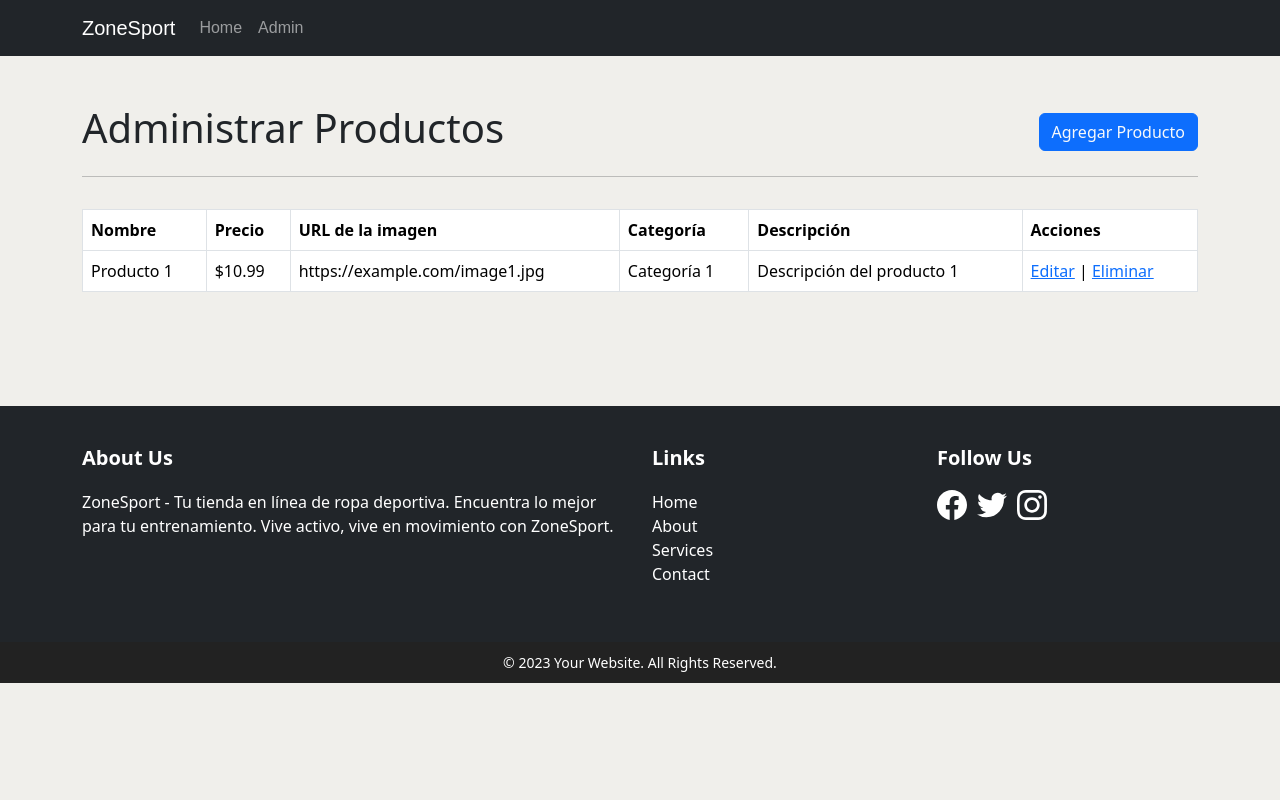
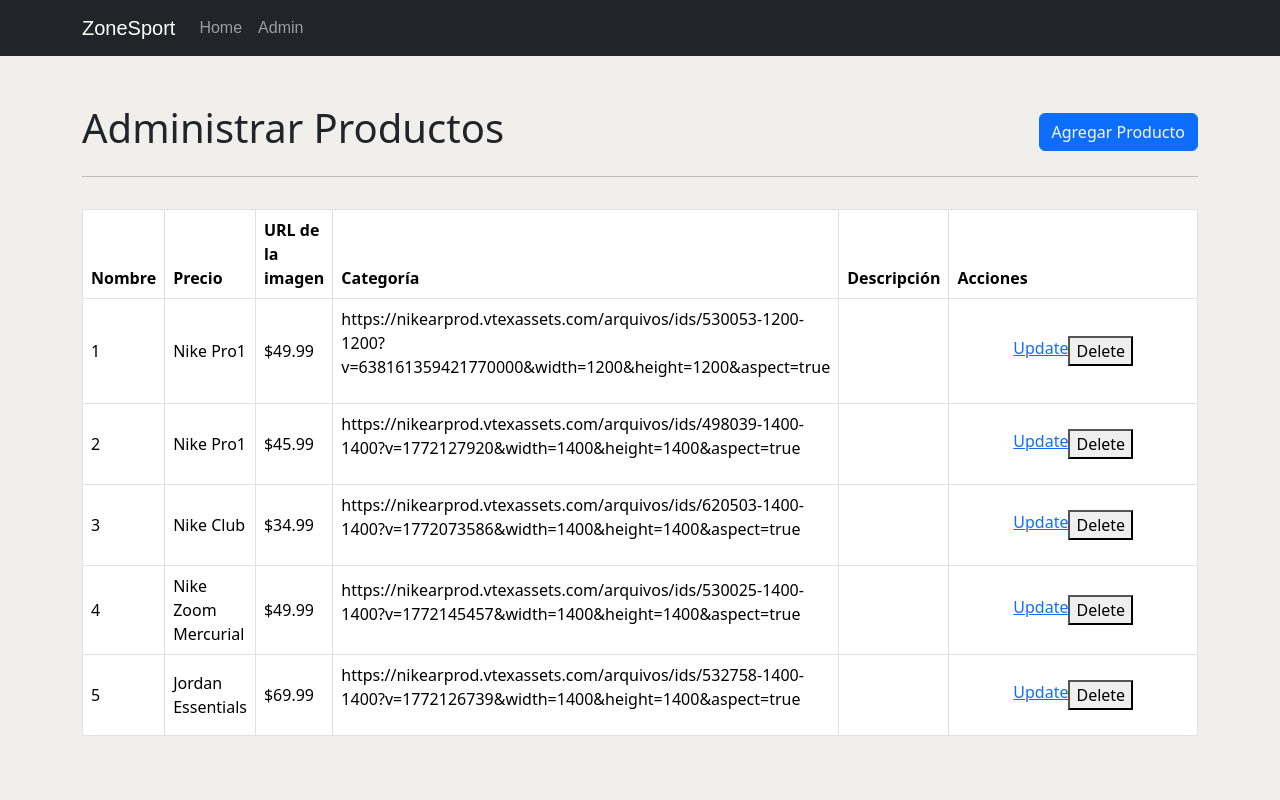
Before and after one commit to MarianoDiazz/ZoneSport, a React (Vite) app: page /Admin in a window 1280 px wide. Shown: the top 800 px of the page. Built offline with nearby package versions, Linux system fonts and the light colour scheme; data requests are answered from the project's data file; a web font is replaced by a local one.

Commit message:
add READ products, y seccion products en home

```diff
--- /dev/null
+++ b/db.json
@@ -0,0 +1,34 @@
+{
+    "products": [
+      {
+        "id": "1",
+        "name": "Nike Pro1",
+        "price": "$49.99",
+        "image": "https://nikearprod.vtexassets.com/arquivos/ids/530053-1200-1200?v=638161359421770000&width=1200&height=1200&aspect=true"
+      },
+      {
+        "id": "2",
+        "name": "Nike Pro1",
+        "price": "$45.99",
+        "image": "https://nikearprod.vtexassets.com/arquivos/ids/498039-1400-1400?v=1772127920&width=1400&height=1400&aspect=true"
+      },
+      {
+        "id": "3",
+        "name": "Nike Club",
+        "price": "$34.99",
+        "image": "https://nikearprod.vtexassets.com/arquivos/ids/620503-1400-1400?v=1772073586&width=1400&height=1400&aspect=true"
+      },
+      {
+        "id": "4",
+        "name": "Nike Zoom Mercurial",
+        "price": "$49.99",
+        "image": "https://nikearprod.vtexassets.com/arquivos/ids/530025-1400-1400?v=1772145457&width=1400&height=1400&aspect=true"
+      },
+      {
+        "id": "5",
+        "name": "Jordan Essentials",
+        "price": "$69.99",
+        "image": "https://nikearprod.vtexassets.com/arquivos/ids/532758-1400-1400?v=1772126739&width=1400&height=1400&aspect=true"
+      }
+    ]
+  }
--- a/index.html
+++ b/index.html
@@ -12,6 +12,10 @@
 <body>
   <div id="root"></div>
   <script type="module" src="/src/main.jsx"></script>
+  <script>
+    window.API_URL = 'http://localhost:3007';
+  </script>
+
 </body>
 
 </html>
--- a/package.json
+++ b/package.json
@@ -10,6 +10,7 @@
     "preview": "vite preview"
   },
   "dependencies": {
+    "axios": "^1.4.0",
     "bootstrap": "^5.3.0",
     "react": "^18.2.0",
     "react-bootstrap": "^2.7.4",
--- a/src/App.jsx
+++ b/src/App.jsx
@@ -1,4 +1,4 @@
-import React from 'react';
+import React, { useEffect, useState } from 'react';
 import { BrowserRouter, Routes, Route } from 'react-router-dom';
 import 'bootstrap/dist/css/bootstrap.css';
 import Admin from './components/Admin/Admin';
@@ -6,22 +6,50 @@
 import Navigation from './components/Navigation';
 import ProductCreate from './components/Admin/ProductCreate';
 import Footer from './components/Footer';
+import ProductDetail from './components/ProductDetail';
+import axios from './config/AxiosApi';
 
 function App() {
+  const [products, setProducts] = useState([])
+
+  //  variable de entorno
+  // por problemas la defini en index.html
+  const URL = window.API_URL;
+  console.log(URL)
+
+
+  useEffect(() => {
+    getApi()
+  }, [])
+  const getApi = async () => {
+    try {
+      const res = await fetch(' http://localhost:3007/products')
+      const productApi = await res.json()
+      setProducts(productApi)
+
+
+      // const res = await axios.get(URL)
+      // const productApi = res?.data
+      // setProducts(productApi)
+
+
+    } catch (error) {
+      console.log(error);
+    }
+  }
+
   return (
     <BrowserRouter>
       <Navigation />
       <div>
         <main>
           <Routes>
-            <Route exact path="/" element={<Home />} />
-            <Route exact path="/Admin" element={<Admin />} />
-            <Route exact path="/Admin/create" element={<ProductCreate />} />
-
-          </Routes>
+            <Route exact path="/" element={<Home products={products} />} />
+            <Route path="/Admin" element={<Admin products={products} URL={URL} getApi={getApi} />} />
+            <Route path="/Admin/create" element={<ProductCreate />} />          </Routes>
         </main>
       </div>
-        <Footer />
+      <Footer />
     </BrowserRouter>
   );
 }
--- a/src/components/Admin/Admin.jsx
+++ b/src/components/Admin/Admin.jsx
@@ -1,25 +1,12 @@
 import React, { useState } from 'react';
 import { Container, Table } from 'react-bootstrap';
 import { Link } from 'react-router-dom';
+import Product from './Product';
 
-const Admin = () => {
-  // Datos de ejemplo de los productos
-  const products = [
-    {
-      id: 1,
-      name: 'Producto 1',
-      price: '$10.99',
-      image: 'https://example.com/image1.jpg',
-      category: 'Categoría 1',
-      description: 'Descripción del producto 1',
-    },
-    // Agrega más productos aquí...
-  ];
+const Admin = ({ products, getApi, URL }) => {
 
-  // Función para obtener los productos desde una API
-  const getApi = () => {
-    // Lógica para obtener los productos desde una API
-  };
+
+
   return (
     <Container className="py-5 containerTable">
       <div className="d-flex align-items-center justify-content-between">
@@ -34,7 +21,7 @@
       </div>
       <hr />
       {/* Table of products */}
-      {products && products.length !== 0 ? (
+      {products.length !== 0 ? (
         <Table bordered hover responsive className="align-middle mt-3">
           <thead>
             <tr>
@@ -47,20 +34,12 @@
             </tr>
           </thead>
           <tbody>
-            {products.map((product) => (
-              <tr key={product.id}>
-                {/* Renderizar los datos de cada producto en las celdas de la tabla */}
-                <td>{product.name}</td>
-                <td>{product.price}</td>
-                <td>{product.image}</td>
-                <td>{product.category}</td>
-                <td>{product.description}</td>
-                <td>
-                  {/* Acciones para editar o eliminar el producto */}
-                  <Link to={`/product/edit/${product.id}`}>Editar</Link> |{' '}
-                  <Link to={`/product/delete/${product.id}`}>Eliminar</Link>
-                </td>
-              </tr>
+            {products?.map((product) => (
+              <Product key={product.id}
+                product={product}
+                URL={URL}
+                getApi={getApi} />
+
             ))}
           </tbody>
         </Table>
@@ -69,8 +48,9 @@
           {/* No products found message */}
           <h1>No hay productos disponibles</h1>
         </div>
-      )}
-    </Container>
+      )
+      }
+    </Container >
   );
 };
 
--- /dev/null
+++ b/src/components/Admin/Product.jsx
@@ -0,0 +1,30 @@
+import React from 'react';
+import { Link } from 'react-router-dom';
+
+const Product = ({ product, getApi, URL }) => {
+    return (
+        <tr>
+            <td>{product.id}</td>
+            <td>{product.name}</td>
+            <td>{product.price}</td>
+            <td>
+                <p> {product.image}</p>
+            </td>
+            <td> {product.category}</td>
+            <td className='w-25'>
+                <div className='d-flex justify-content-center'>
+                    <Link to={`admin/edit/${product.id}`}
+                        className='btn-edit'>
+                        Update
+                    </Link>
+                    <button className='btn-btn-red'>
+                        Delete
+                    </button>
+                </div>
+
+            </td>
+        </tr>
+    );
+};
+
+export default Product;
--- a/src/components/BestSeller.jsx
+++ b/src/components/BestSeller.jsx
@@ -2,6 +2,7 @@
 import Slider from 'react-slick';
 import 'slick-carousel/slick/slick.css';
 import 'slick-carousel/slick/slick-theme.css';
+import { Link } from 'react-router-dom';
 
 const BestSeller = () => {
   const settings = {
@@ -41,19 +42,19 @@
       image: 'https://nikearprod.vtexassets.com/arquivos/ids/498039-1400-1400?v=1772127920&width=1400&height=1400&aspect=true',
     },
     {
-            id: 2,
+      id: 3,
       name: 'Nike Club',
       price: '$34.99',
       image: 'https://nikearprod.vtexassets.com/arquivos/ids/620503-1400-1400?v=1772073586&width=1400&height=1400&aspect=true',
     },
     {
-            id: 2,
+      id: 4,
       name: 'Nike Zoom Mercurial',
       price: '$49.99',
       image: 'https://nikearprod.vtexassets.com/arquivos/ids/530025-1400-1400?v=1772145457&width=1400&height=1400&aspect=true',
     },
     {
-            id: 2,
+      id: 5,
       name: 'Jordan Essentials',
       price: '$69.99',
       image: 'https://nikearprod.vtexassets.com/arquivos/ids/532758-1400-1400?v=1772126739&width=1400&height=1400&aspect=true',
@@ -63,15 +64,15 @@
 
   return (
     <div className="product-section">
-            <h1 >Productos destacados</h1>
+      <h1>Productos destacados</h1>
       <Slider {...settings}>
         {products.map((product) => (
           <div key={product.id} className="product-card">
+
               <img src={product.image} alt={product.name} />
               <h3>{product.name}</h3>
               <p>{product.price}</p>
-                        {/* Otros detalles del producto */}
-                        {/* <button className="slick-next custom-next-button" /> */}
+
           </div>
         ))}
       </Slider>
--- /dev/null
+++ b/src/components/CardProduct.jsx
@@ -0,0 +1,35 @@
+import React from 'react';
+import { Card, CardImg } from 'react-bootstrap';
+import { Link } from 'react-router-dom';
+
+const CardProduct = ({ product }) => {
+    return (
+        <div>
+            <Card>
+                <CardImg className='img-fluid' variant='top' src={product.image} />
+                <Card.Body>
+                    <div className='d-flex align-items-center'>
+                        <Card.Title>
+                            {product.name}
+                        </Card.Title>
+                        <span>New</span>
+                    </div>
+
+                    <Card.Text>
+                        {/* {product.desc} */}
+                    </Card.Text>
+                    <div>
+                        <p> $ {product.price}</p>
+                        <Link to="/product/buy"
+                            className='btn-red '>
+                            Comprar
+                        </Link>
+                    </div>
+                </Card.Body>
+            </Card>
+
+        </div>
+    );
+};
+
+export default CardProduct;
--- a/src/components/Home.jsx
+++ b/src/components/Home.jsx
@@ -3,13 +3,30 @@
 import BestSeller from './BestSeller';
 import Marcas from './Marcas';
 import Generos from './Generos';
+import { Row, Col } from 'react-bootstrap';
+import CardProduct from './CardProduct';
 
-const Home = () => {
+const Home = ({ products }) => {
     return (
         <div>
             <CarouselHome />
             <BestSeller />
             <Marcas />
+            <h1>Productos</h1>
+            <hr />
+            {products?.length !== 0 ?
+                <Row>
+                    {products?.map((product) => (
+                        <Col xl={3} lg={4} md={6} className='my-2'>
+                            <CardProduct product={product} />
+                        </Col>
+                    ))}
+                </Row>
+                :
+                <div>
+                    <h2>No se encontro nada</h2>
+                </div >
+            }
             <Generos />
         </div>
     );
--- /dev/null
+++ b/src/components/ProductDetail.jsx
@@ -0,0 +1,27 @@
+import React, { useEffect, useState } from 'react';
+
+const ProductDetail = ({ match }) => {
+  const [product, setProduct] = useState(null);
+
+  useEffect(() => {
+    // Lógica para obtener los datos del producto según el ID proporcionado en la URL
+    const productId = match.params.id;
+    const productData = getProductData(productId); // Supongamos que tienes una función para obtener los datos del producto
+    setProduct(productData);
+  }, [match.params.id]);
+
+  if (!product) {
+    return <div>Cargando...</div>;
+  }
+
+  return (
+    <div>
+      <img src={product.image} alt={product.name} />
+      <h2>{product.name}</h2>
+      <p>{product.price}</p>
+      {/* Otras partes de la información del producto */}
+    </div>
+  );
+};
+
+export default ProductDetail;
--- /dev/null
+++ b/src/config/AxiosApi.jsx
@@ -0,0 +1,7 @@
+import axios from "axios";
+
+const instance = axios.create({
+    baseURL: window.API_URL
+})
+
+export default instance
```
Also changed, not shown: 2 other files (tests, documents, lock files or other folders). Lines whose indentation alone changed are shown as unchanged.
